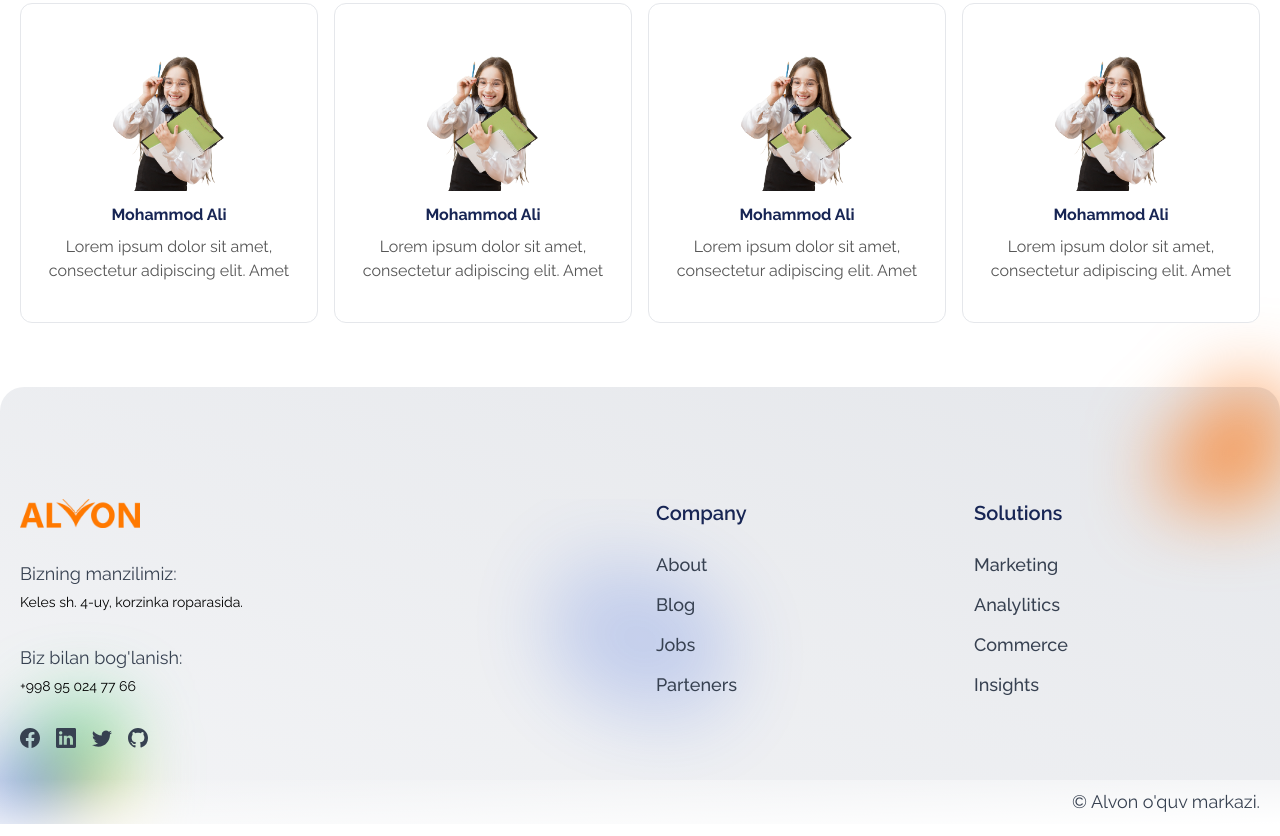
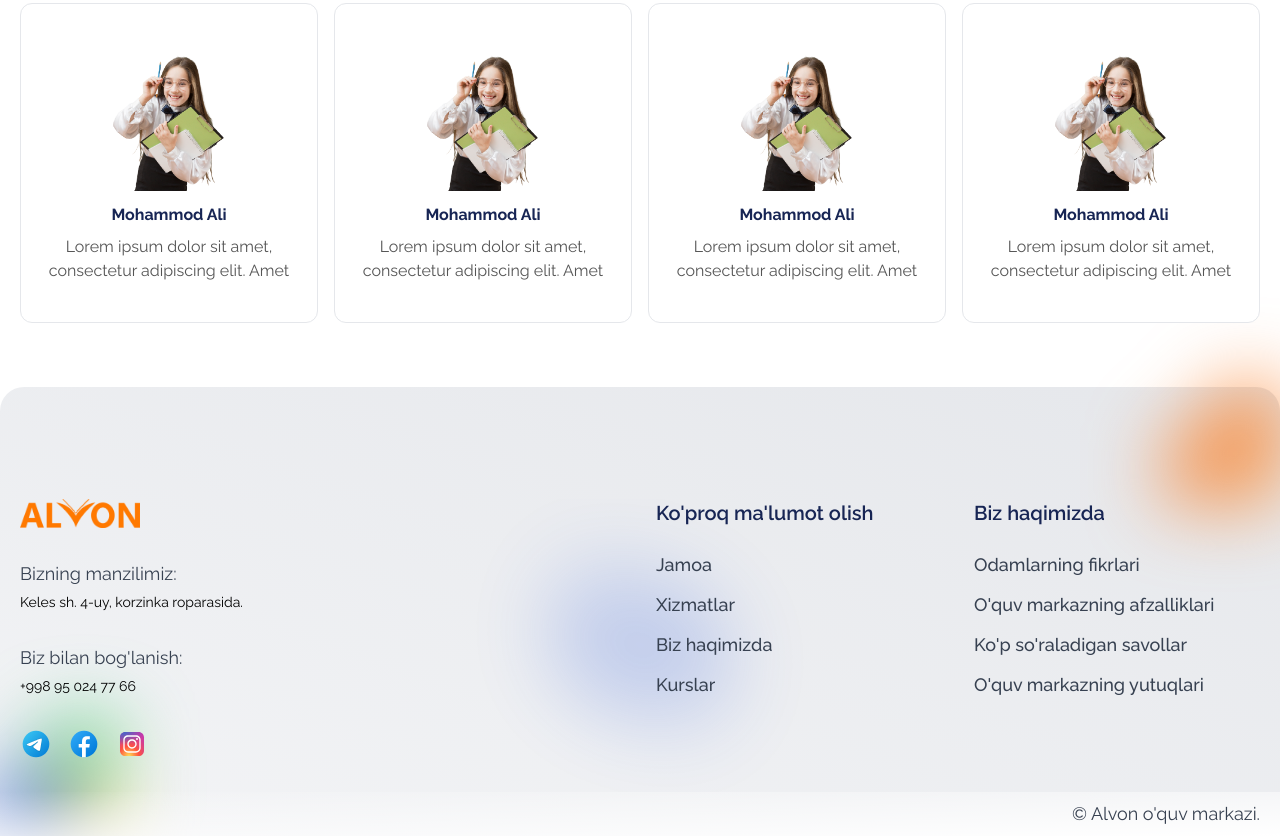
Before and after one commit to abduvohidd/Alvon, an Astro site: page /about in a window 1280 px wide. Shown: the part 657-1493 px from the top of the page. Built offline with nearby package versions, Linux system fonts and the light colour scheme; Astro itself is replaced by a stand-in of ours.

Commit message:
add link

```diff
--- a/src/components/elements/Footer.astro
+++ b/src/components/elements/Footer.astro
@@ -3,74 +3,42 @@ import GroupFooterNav from "../blocks/GroupFooterNav.astro";
 import Container from "../shared/Container.astro";
 import FooterNav from "../shared/FooterNav.astro";
 import Paragraph from "../shared/Paragraph.astro";
+
 const footerNav1 = [
   {
-    itemText: "Marketing",
-    itemLink: "#",
+    itemText: "Odamlarning fikrlari",
+    itemLink: "#user",
   },
   {
-    itemText: "Analylitics",
-    itemLink: "#",
+    itemText: "O'quv markazning afzalliklari",
+    itemLink: "#features",
   },
   {
-    itemText: "Commerce",
-    itemLink: "#",
+    itemText: "Ko'p so'raladigan savollar",
+    itemLink: "#faq",
   },
   {
-    itemText: "Insights",
-    itemLink: "#",
-  },
-];
-
-const footerSupport = [
-  {
-    itemText: "Pricing",
-    itemLink: "#",
-  },
-  {
-    itemText: "Guides",
-    itemLink: "#",
-  },
-  {
-    itemText: "FAQ",
-    itemLink: "#",
-  },
-  {
-    itemText: "Contact",
-    itemLink: "#",
+    itemText: "O'quv markazning yutuqlari",
+    itemLink: "#win",
   },
 ];
 
 const footerCompany = [
   {
-    itemText: "About",
+    itemText: "Jamoa",
+    itemLink: "/team",
+  },
+  {
+    itemText: "Xizmatlar",
+    itemLink: "#",
+  },
+  {
+    itemText: "Biz haqimizda",
     itemLink: "/about",
   },
   {
-    itemText: "Blog",
-    itemLink: "#",
-  },
-  {
-    itemText: "Jobs",
-    itemLink: "#",
-  },
-  {
-    itemText: "Parteners",
-    itemLink: "#",
-  },
-];
-const footerLegal = [
-  {
-    itemText: "Claim",
-    itemLink: "/#",
-  },
-  {
-    itemText: "Privacy",
-    itemLink: "#",
-  },
-  {
-    itemText: "Terms",
-    itemLink: "#",
+    itemText: "Kurslar",
+    itemLink: "/blog",
   },
 ];
 ---
@@ -106,12 +74,14 @@ const footerLegal = [
       ></span>
     </div>
   </div>
+
   <Container className="pb-8 relative overflow-hidden">
     <span
       class="absolute top-1/2 left-1/2 -translate-y-1/2 -translate-x-1/2 blur-2xl opacity-20 w-24 h-16 sm:w-48 sm:h-36 rounded-full rotate-12 skew-x-6 bg-primary"
     ></span>
+
     <div class="grid grid-cols-2 lg:items-stretch gap-8 relative">
-      <div class="col-span-2 lg:col-span-1 h-auto flex flex-col">
+      <div class="col-span-1 lg:col-span-1 h-auto flex flex-col">
         <div class="h-full">
           <a href="#" class="relative flex items-center gap-3">
             <span slot="icon">
@@ -141,78 +111,140 @@ const footerLegal = [
           <a href="#" class="transition hover:text-heading-1 hover:scale-105">
             <svg
               xmlns="http://www.w3.org/2000/svg"
-              width="16"
-              height="16"
-              fill="currentColor"
-              class="w-5 h-5"
-              viewBox="0 0 16 16"
+              viewBox="0 0 48 48"
+              width="32px"
+              height="32px"
+              ><linearGradient
+                id="BiF7D16UlC0RZ_VqXJHnXa"
+                x1="9.858"
+                x2="38.142"
+                y1="9.858"
+                y2="38.142"
+                gradientUnits="userSpaceOnUse"
+                ><stop offset="0" stop-color="#33bef0"></stop><stop
+                  offset="1"
+                  stop-color="#0a85d9"></stop></linearGradient
+              ><path
+                fill="url(#BiF7D16UlC0RZ_VqXJHnXa)"
+                d="M44,24c0,11.045-8.955,20-20,20S4,35.045,4,24S12.955,4,24,4S44,12.955,44,24z"
+              ></path><path
+                d="M10.119,23.466c8.155-3.695,17.733-7.704,19.208-8.284c3.252-1.279,4.67,0.028,4.448,2.113	c-0.273,2.555-1.567,9.99-2.363,15.317c-0.466,3.117-2.154,4.072-4.059,2.863c-1.445-0.917-6.413-4.17-7.72-5.282	c-0.891-0.758-1.512-1.608-0.88-2.474c0.185-0.253,0.658-0.763,0.921-1.017c1.319-1.278,1.141-1.553-0.454-0.412	c-0.19,0.136-1.292,0.935-1.745,1.237c-1.11,0.74-2.131,0.78-3.862,0.192c-1.416-0.481-2.776-0.852-3.634-1.223	C8.794,25.983,8.34,24.272,10.119,23.466z"
+                opacity=".05"></path><path
+                d="M10.836,23.591c7.572-3.385,16.884-7.264,18.246-7.813c3.264-1.318,4.465-0.536,4.114,2.011	c-0.326,2.358-1.483,9.654-2.294,14.545c-0.478,2.879-1.874,3.513-3.692,2.337c-1.139-0.734-5.723-3.754-6.835-4.633	c-0.86-0.679-1.751-1.463-0.71-2.598c0.348-0.379,2.27-2.234,3.707-3.614c0.833-0.801,0.536-1.196-0.469-0.508	c-1.843,1.263-4.858,3.262-5.396,3.625c-1.025,0.69-1.988,0.856-3.664,0.329c-1.321-0.416-2.597-0.819-3.262-1.078	C9.095,25.618,9.075,24.378,10.836,23.591z"
+                opacity=".07"></path><path
+                fill="#fff"
+                d="M11.553,23.717c6.99-3.075,16.035-6.824,17.284-7.343c3.275-1.358,4.28-1.098,3.779,1.91	c-0.36,2.162-1.398,9.319-2.226,13.774c-0.491,2.642-1.593,2.955-3.325,1.812c-0.833-0.55-5.038-3.331-5.951-3.984	c-0.833-0.595-1.982-1.311-0.541-2.721c0.513-0.502,3.874-3.712,6.493-6.21c0.343-0.328-0.088-0.867-0.484-0.604	c-3.53,2.341-8.424,5.59-9.047,6.013c-0.941,0.639-1.845,0.932-3.467,0.466c-1.226-0.352-2.423-0.772-2.889-0.932	C9.384,25.282,9.81,24.484,11.553,23.717z"
+              ></path></svg
             >
-              <path
-                d="M16 8.049c0-4.446-3.582-8.05-8-8.05C3.58 0-.002 3.603-.002 8.05c0 4.017 2.926 7.347 6.75 7.951v-5.625h-2.03V8.05H6.75V6.275c0-2.017 1.195-3.131 3.022-3.131.876 0 1.791.157 1.791.157v1.98h-1.009c-.993 0-1.303.621-1.303 1.258v1.51h2.218l-.354 2.326H9.25V16c3.824-.604 6.75-3.934 6.75-7.951z"
-              ></path>
-            </svg>
             <span class="sr-only">social link</span>
           </a>
-
           <a href="#" class="transition hover:text-heading-1 hover:scale-105">
             <svg
               xmlns="http://www.w3.org/2000/svg"
-              width="16"
-              height="16"
-              fill="currentColor"
-              class="w-5 h-5"
-              viewBox="0 0 16 16"
+              viewBox="0 0 48 48"
+              width="32px"
+              height="32px"
+              ><linearGradient
+                id="Ld6sqrtcxMyckEl6xeDdMa"
+                x1="9.993"
+                x2="40.615"
+                y1="9.993"
+                y2="40.615"
+                gradientUnits="userSpaceOnUse"
+                ><stop offset="0" stop-color="#2aa4f4"></stop><stop
+                  offset="1"
+                  stop-color="#007ad9"></stop></linearGradient
+              ><path
+                fill="url(#Ld6sqrtcxMyckEl6xeDdMa)"
+                d="M24,4C12.954,4,4,12.954,4,24s8.954,20,20,20s20-8.954,20-20S35.046,4,24,4z"
+              ></path><path
+                fill="#fff"
+                d="M26.707,29.301h5.176l0.813-5.258h-5.989v-2.874c0-2.184,0.714-4.121,2.757-4.121h3.283V12.46 c-0.577-0.078-1.797-0.248-4.102-0.248c-4.814,0-7.636,2.542-7.636,8.334v3.498H16.06v5.258h4.948v14.452 C21.988,43.9,22.981,44,24,44c0.921,0,1.82-0.084,2.707-0.204V29.301z"
+              ></path></svg
             >
-              <path
-                d="M0 1.146C0 .513.526 0 1.175 0h13.65C15.474 0 16 .513 16 1.146v13.708c0 .633-.526 1.146-1.175 1.146H1.175C.526 16 0 15.487 0 14.854V1.146zm4.943 12.248V6.169H2.542v7.225h2.401zm-1.2-8.212c.837 0 1.358-.554 1.358-1.248-.015-.709-.52-1.248-1.342-1.248-.822 0-1.359.54-1.359 1.248 0 .694.521 1.248 1.327 1.248h.016zm4.908 8.212V9.359c0-.216.016-.432.08-.586.173-.431.568-.878 1.232-.878.869 0 1.216.662 1.216 1.634v3.865h2.401V9.25c0-2.22-1.184-3.252-2.764-3.252-1.274 0-1.845.7-2.165 1.193v.025h-.016a5.54 5.54 0 0 1 .016-.025V6.169h-2.4c.03.678 0 7.225 0 7.225h2.4z"
-              ></path>
-            </svg>
             <span class="sr-only">social link</span>
           </a>
-
-          <a href="#" class="transition hover:text-heading-1 hover:scale-105">
+          <a
+            href="https://instagram.com/alvon_talim_markazi?igshid=NTc4MTIwNjQ2YQ=="
+            class="transition hover:text-heading-1 hover:scale-105"
+            target="_blank"
+          >
             <svg
               xmlns="http://www.w3.org/2000/svg"
-              width="16"
-              height="16"
-              fill="currentColor"
-              class="w-5 h-5"
-              viewBox="0 0 16 16"
+              viewBox="0 0 48 48"
+              width="32px"
+              height="32px"
+              ><radialGradient
+                id="yOrnnhliCrdS2gy~4tD8ma"
+                cx="19.38"
+                cy="42.035"
+                r="44.899"
+                gradientUnits="userSpaceOnUse"
+                ><stop offset="0" stop-color="#fd5"></stop><stop
+                  offset=".328"
+                  stop-color="#ff543f"></stop><stop
+                  offset=".348"
+                  stop-color="#fc5245"></stop><stop
+                  offset=".504"
+                  stop-color="#e64771"></stop><stop
+                  offset=".643"
+                  stop-color="#d53e91"></stop><stop
+                  offset=".761"
+                  stop-color="#cc39a4"></stop><stop
+                  offset=".841"
+                  stop-color="#c837ab"></stop></radialGradient
+              ><path
+                fill="url(#yOrnnhliCrdS2gy~4tD8ma)"
+                d="M34.017,41.99l-20,0.019c-4.4,0.004-8.003-3.592-8.008-7.992l-0.019-20	c-0.004-4.4,3.592-8.003,7.992-8.008l20-0.019c4.4-0.004,8.003,3.592,8.008,7.992l0.019,20	C42.014,38.383,38.417,41.986,34.017,41.99z"
+              ></path><radialGradient
+                id="yOrnnhliCrdS2gy~4tD8mb"
+                cx="11.786"
+                cy="5.54"
+                r="29.813"
+                gradientTransform="matrix(1 0 0 .6663 0 1.849)"
+                gradientUnits="userSpaceOnUse"
+                ><stop offset="0" stop-color="#4168c9"></stop><stop
+                  offset=".999"
+                  stop-color="#4168c9"
+                  stop-opacity="0"></stop></radialGradient
+              ><path
+                fill="url(#yOrnnhliCrdS2gy~4tD8mb)"
+                d="M34.017,41.99l-20,0.019c-4.4,0.004-8.003-3.592-8.008-7.992l-0.019-20	c-0.004-4.4,3.592-8.003,7.992-8.008l20-0.019c4.4-0.004,8.003,3.592,8.008,7.992l0.019,20	C42.014,38.383,38.417,41.986,34.017,41.99z"
+              ></path><path
+                fill="#fff"
+                d="M24,31c-3.859,0-7-3.14-7-7s3.141-7,7-7s7,3.14,7,7S27.859,31,24,31z M24,19c-2.757,0-5,2.243-5,5	s2.243,5,5,5s5-2.243,5-5S26.757,19,24,19z"
+              ></path><circle cx="31.5" cy="16.5" r="1.5" fill="#fff"
+              ></circle><path
+                fill="#fff"
+                d="M30,37H18c-3.859,0-7-3.14-7-7V18c0-3.86,3.141-7,7-7h12c3.859,0,7,3.14,7,7v12	C37,33.86,33.859,37,30,37z M18,13c-2.757,0-5,2.243-5,5v12c0,2.757,2.243,5,5,5h12c2.757,0,5-2.243,5-5V18c0-2.757-2.243-5-5-5H18z"
+              ></path></svg
             >
-              <path
-                d="M5.026 15c6.038 0 9.341-5.003 9.341-9.334 0-.14 0-.282-.006-.422A6.685 6.685 0 0 0 16 3.542a6.658 6.658 0 0 1-1.889.518 3.301 3.301 0 0 0 1.447-1.817 6.533 6.533 0 0 1-2.087.793A3.286 3.286 0 0 0 7.875 6.03a9.325 9.325 0 0 1-6.767-3.429 3.289 3.289 0 0 0 1.018 4.382A3.323 3.323 0 0 1 .64 6.575v.045a3.288 3.288 0 0 0 2.632 3.218 3.203 3.203 0 0 1-.865.115 3.23 3.23 0 0 1-.614-.057 3.283 3.283 0 0 0 3.067 2.277A6.588 6.588 0 0 1 .78 13.58a6.32 6.32 0 0 1-.78-.045A9.344 9.344 0 0 0 5.026 15z"
-              ></path>
-            </svg>
-            <span class="sr-only">social link</span>
-          </a>
-
-          <a href="#" class="transition hover:text-heading-1 hover:scale-105">
-            <svg
-              xmlns="http://www.w3.org/2000/svg"
-              width="16"
-              height="16"
-              fill="currentColor"
-              class="w-5 h-5"
-              viewBox="0 0 16 16"
-            >
-              <path
-                d="M8 0C3.58 0 0 3.58 0 8c0 3.54 2.29 6.53 5.47 7.59.4.07.55-.17.55-.38 0-.19-.01-.82-.01-1.49-2.01.37-2.53-.49-2.69-.94-.09-.23-.48-.94-.82-1.13-.28-.15-.68-.52-.01-.53.63-.01 1.08.58 1.23.82.72 1.21 1.87.87 2.33.66.07-.52.28-.87.51-1.07-1.78-.2-3.64-.89-3.64-3.95 0-.87.31-1.59.82-2.15-.08-.2-.36-1.02.08-2.12 0 0 .67-.21 2.2.82.64-.18 1.32-.27 2-.27.68 0 1.36.09 2 .27 1.53-1.04 2.2-.82 2.2-.82.44 1.1.16 1.92.08 2.12.51.56.82 1.27.82 2.15 0 3.07-1.87 3.75-3.65 3.95.29.25.54.73.54 1.48 0 1.07-.01 1.93-.01 2.2 0 .21.15.46.55.38A8.012 8.012 0 0 0 16 8c0-4.42-3.58-8-8-8z"
-              ></path>
-            </svg>
             <span class="sr-only">social link</span>
           </a>
         </div>
       </div>
 
-      <GroupFooterNav>
-        <FooterNav title={"Company"} navItems={footerCompany} />
-        <FooterNav title={"Solutions"} navItems={footerNav1} />
-      </GroupFooterNav>
-
-      <!-- <GroupFooterNav>
-        <FooterNav title={"Support"} navItems={footerSupport} />
-        <FooterNav title={"Ressources"} navItems={footerLegal} />
-      </GroupFooterNav> -->
+      <div class="col-span-1 lg:col-span-1">
+        <GroupFooterNav>
+          <FooterNav
+            title={"Ko'proq ma'lumot olish"}
+            navItems={footerCompany}
+          />
+          <FooterNav title={"Biz haqimizda"} navItems={footerNav1} />
+        </GroupFooterNav>
+      </div>
+      <!-- <div class="col-span-1 lg:col-span-1 h-auto flex flex-col">
+        <a href="#" class="relative flex items-center gap-3">
+          <span slot="icon">
+            <img
+              src="/images/alvon-hero.png"
+              alt="not found img"
+              width="120"
+              height="120"
+            />
+          </span>
+        </a>
+      </div> -->
     </div>
   </Container>
   <div class="bg-gradient-to-tl from-box-bg py-2 relative">
--- a/src/components/elements/Navbar.astro
+++ b/src/components/elements/Navbar.astro
@@ -23,7 +23,7 @@ const navItems = [
 ];
 ---
 
-<header class="absolute inset-x-0 top-0 z-50 py-6">
+<header class="inset-x-0 top-0 z-50 py-6 absolute">
   <Container>
     <nav class="w-full flex justify-between gap-6 relative">
       <!-- logo -->
--- a/src/components/sections/AboutUs.astro
+++ b/src/components/sections/AboutUs.astro
@@ -5,7 +5,7 @@ import Paragraph from "../shared/Paragraph.astro";
 import Title from "../shared/Title.astro";
 ---
 
-<section id="about-us">
+<section id="win">
   <Container className="flex flex-col midmd:flex-row gap-10 lg:gap-12">
     <div
       class="max-w-md mx-auto midmd:max-w-none lg:mx-0 lg:pr-10 xl:pr-2 flex-1 flex w-11/12 midmd:w-5/12 lg:w-1/2 midmd:h-auto"
--- a/src/components/sections/Carausel.astro
+++ b/src/components/sections/Carausel.astro
@@ -31,7 +31,10 @@ const teams = [
 
 <>
   <Container>
-    <div id="" class="mx-auto max-w-7xl w-full px-5 sm:px-8 md:px-14 lg:px-5">
+    <div
+      id="User"
+      class="mx-auto max-w-7xl w-full px-5 sm:px-8 md:px-14 lg:px-5"
+    >
       <div class="flex flex-col items-center justify-center">
         <h1
           class="text-heading-1 font-semibold text-2xl sm:text-3xl md:text-4xl sm:text-start text-center"
--- a/src/components/sections/Comments.astro
+++ b/src/components/sections/Comments.astro
@@ -6,22 +6,22 @@ const feedbacks = [
   {
     text: "Katta rahmat, Really I wish more videos. Very helpful. I am Egyptian working and living now in Uzbekistan and I started to learn Uzbek. lltimos continue.",
     author: "Hossam Hassanein",
-    image: "/images/kit.png",
+    image: "/user/man-1.png",
   },
   {
     text: "O'zbekiston va o'zbek bolalarimiz uchun qanday zo'r project! Shu loyihani tashkilotchilariga va har bir shu sohada mehnat qilayotgan insonlarga ta'zim qilaman! Raxmat, bor bo'linglar! Rosa hursand bo'ldim lekin. Qanday yaxshi a, o'z tilingda horijiy tillarni o'rgansang...",
     author: "Шавкат Муродов",
-    image: "/images/kit.png",
+    image: "/user/man-2.png",
   },
   {
     text: "Katta rahmat, Rostdan ham ko'proq videolar tilayman. Juda foydali. Men misrlikman va hozir O'zbekistonda yashayman va o'zbek tilini o'rganishni boshladim. davom etadi.",
     author: "Sanjarbek Kushbakov",
-    image: "/images/kit.png",
+    image: "/user/man-3.png",
   },
 ];
 ---
 
-<section class="relative">
+<section class="relative" id="user">
   <div class="absolute w-full lg:w-1/2 inset-y-0 lg:right-0">
     <span
       class="absolute -left-44 md:-left-96 top-24 lg:top-32 w-24 h-24 rotate-90 skew-x-12 rounded-3xl bg-green-400 blur-xl opacity-60 lg:opacity-95 lg:block hidden"
--- a/src/components/sections/Faq.astro
+++ b/src/components/sections/Faq.astro
@@ -6,7 +6,7 @@ import Title from "../shared/Title.astro";
 import Accordion from "../Accordion.vue";
 ---
 
-<section id="services">
+<section id="faq">
   <Container className="space-y-10 md:sapce-y-12">
     <div class="text-center max-w-4xl mx-auto space-y-4">
       <Title>
--- a/src/pages/index.astro
+++ b/src/pages/index.astro
@@ -16,13 +16,13 @@ import Comments from "../components/sections/Comments.astro";
   <main class="flex flex-col gap-y-20 md:gap-y-32 overflow-hidden">
     <Hero />
     <Services />
+    <VideoUs />
     <Carausel />
-    <VideoUs />
     <Features />
     <Comments />
     <UserCarausel />
+    <Faq />
     <AboutUs />
-    <Faq />
     <Login client:load />
   </main>
 </Layout>
```
Also changed, not shown: public/user/facebook.svg (added), public/user/instagram.svg (added), public/user/man-1.png (added), public/user/man-2.png (added), public/user/man-3.png (added), public/user/telegram (2).svg (added).
